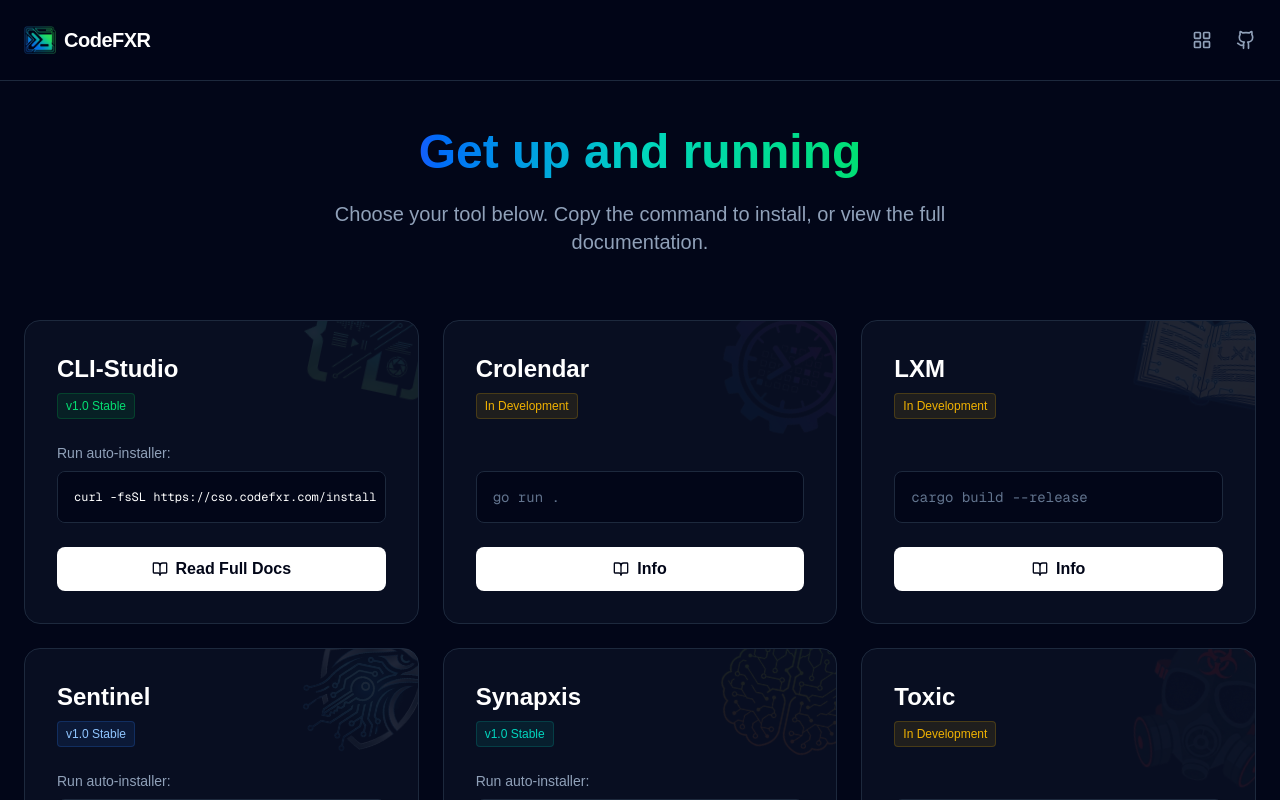
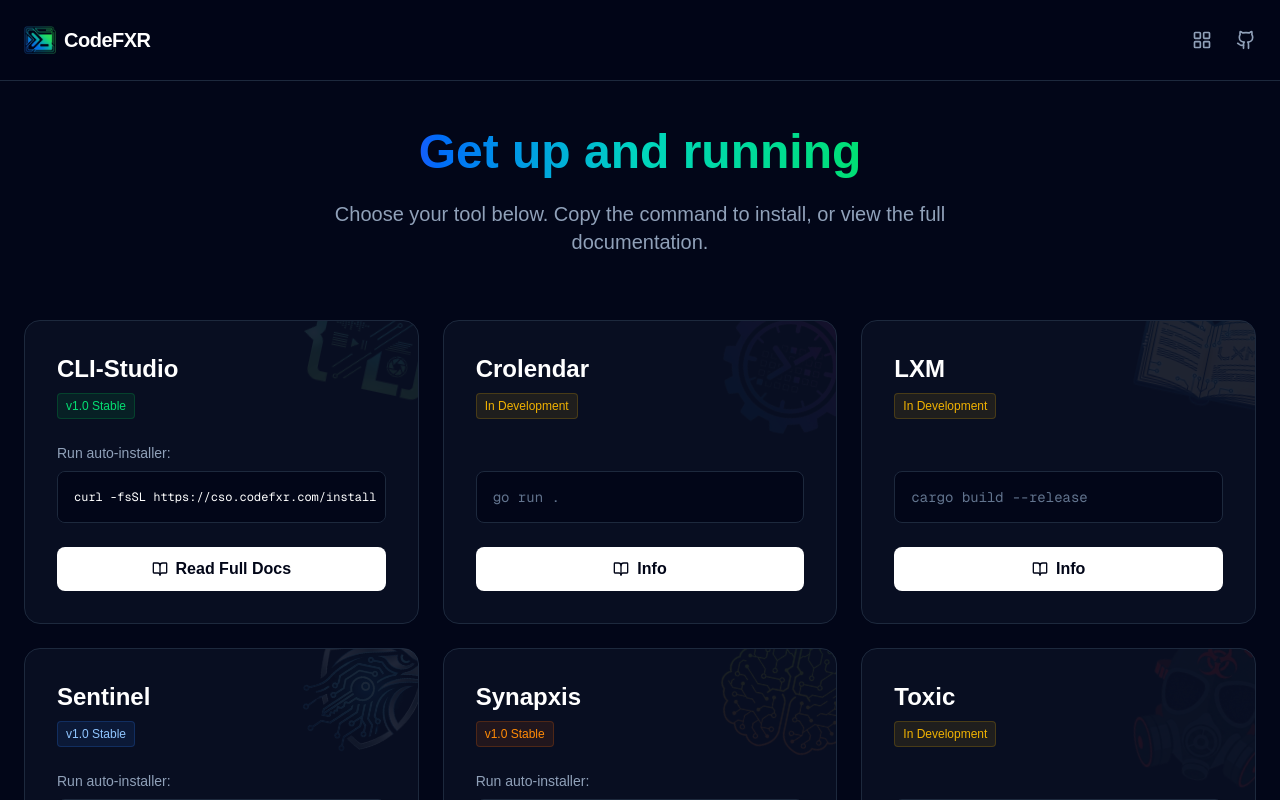
Before and after one commit to CodeFXR/codefxr.github.io, a Next.js app: page /get-started in a window 1280 px wide. Shown: the top 800 px of the page. Built offline with nearby package versions, Linux system fonts and the light colour scheme.

Commit message:
updated get-started text

```diff
--- a/app/get-started/page.tsx
+++ b/app/get-started/page.tsx
@@ -145,7 +145,7 @@ export default function GetStarted() {
             <div className="relative z-10 flex flex-col h-full w-full">
               <div>
                 <h2 className="text-2xl font-bold text-white mb-2">Synapxis</h2>
-                <span className="inline-block px-2 py-1 rounded bg-teal-500/10 text-teal-400 text-xs border border-teal-500/20 mb-6">v1.0 Stable</span>
+                <span className="inline-block px-2 py-1 rounded bg-orange-500/10 text-orange-400 text-xs border border-orange-500/20 mb-6">v1.0 Stable</span>
               </div>
               <div className="flex-1"></div>
               <div className="mt-auto">
```
